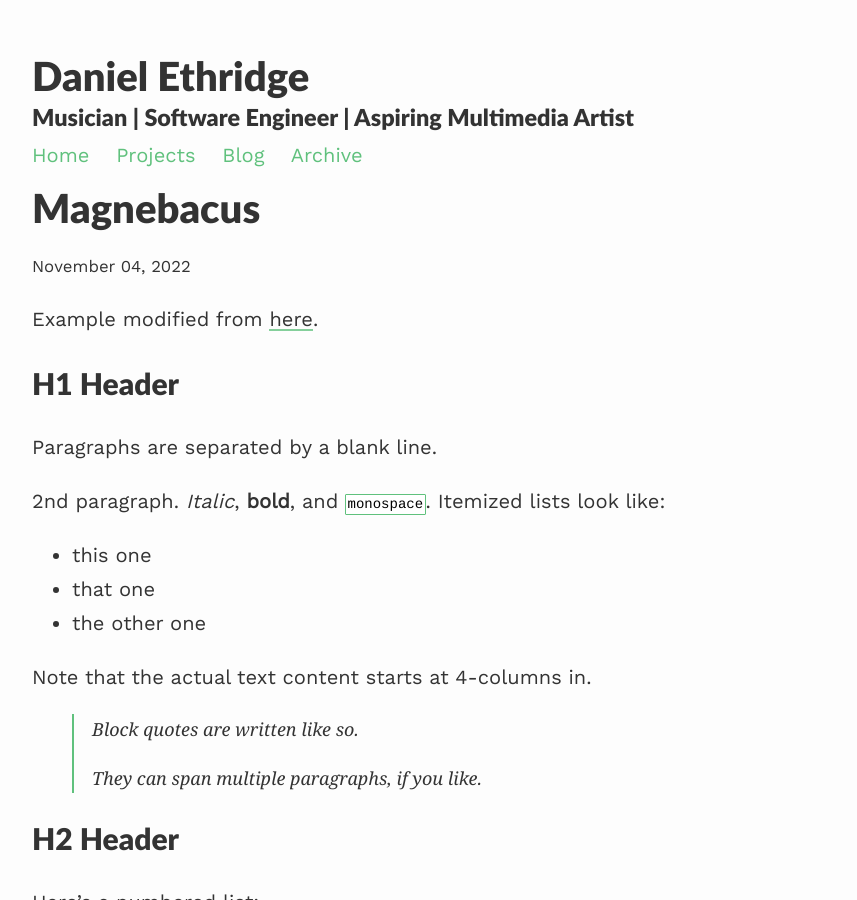
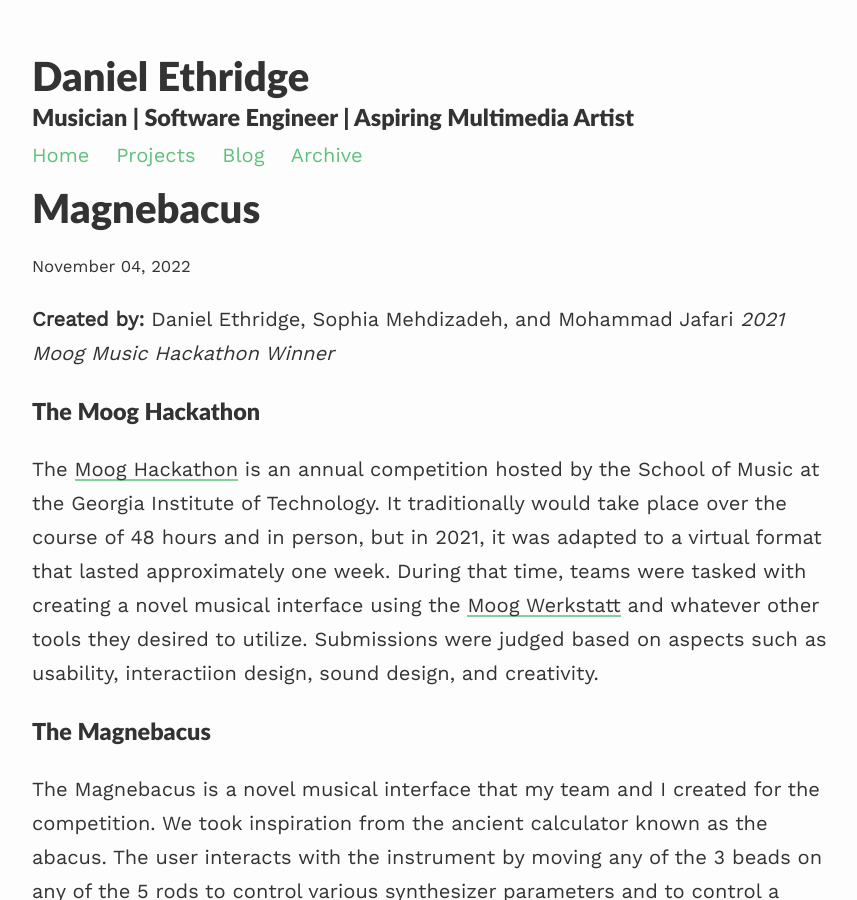
Before and after one commit to daniel-ethridge/daniel-ethridge.github.io, a Jekyll site: the page built from _projects/magnebacus.md, in a window 1280 px wide and 900 px high. Shown: the whole window, without its empty margins (208-1065 px from the left). Built offline with Jekyll 4.4.1, drawn with Linux system fonts in a browser that asks for light colours; nearby versions of some CDN libraries; formulas are drawn with MathJax 3; some of the changed text lies outside the part shown.

Commit message:
Added links to music

```diff
--- a/_projects/magnebacus.md
+++ b/_projects/magnebacus.md
@@ -3,140 +3,17 @@ layout: post
 title: Magnebacus
 description: A New and Unique Electronic Instrument
 ---
+**Created by:** Daniel Ethridge, Sophia Mehdizadeh, and Mohammad Jafari
+*2021 Moog Music Hackathon Winner*
 
-Example modified from [here](http://www.unexpected-vortices.com/sw/rippledoc/quick-markdown-example.html){:target="_blank"}.
+### The Moog Hackathon ###
+The [Moog Hackathon](https://guthman.gatech.edu/moog-hackathon) is an annual competition hosted by the School of Music at the Georgia Institute of Technology. It traditionally would take place over the course of 48 hours and in person, but in 2021, it was adapted to a virtual format that lasted approximately one week. During that time, teams were tasked with creating a novel musical interface using the [Moog Werkstatt](https://www.moogmusic.com/products/werkstatt-01-cv-expander) and whatever other tools they desired to utilize. Submissions were judged based on aspects such as usability, interactiion design, sound design, and creativity.
 
-H1 Header
-============
+### The Magnebacus ###
+The Magnebacus is a novel musical interface that my team and I created for the competition. We took inspiration from the ancient calculator known as the abacus. The user interacts with the instrument by moving any of the 3 beads on any of the 5 rods to control various synthesizer parameters and to control a sequencer. In addition, the Magnebacus features an ultrasonic sensor on top to control a low pass filter as well as environmental sensors. These sensors affect the sound depending on the current humidity and brightness of whatever room or location the instrument is in. The Magnebacus software is comprised of an arduino script and a Max/MSP patch.
 
-Paragraphs are separated by a blank line.
-
-2nd paragraph. *Italic*, **bold**, and `monospace`. Itemized lists
-look like:
-
-  * this one
-  * that one
-  * the other one
-
-Note that the actual text
-content starts at 4-columns in.
-
-> Block quotes are
-> written like so.
->
-> They can span multiple paragraphs,
-> if you like.
-
-
-H2 Header
-------------
-
-Here's a numbered list:
-
- 1. first item
- 2. second item
- 3. third item
-
-Note again how the actual text starts at 4 columns in (4 characters
-from the left side). Here's a code sample:
-
-    # Let me re-iterate ...
-    for i in 1 .. 10 { do-something(i) }
-
-As you probably guessed, indented 4 spaces. By the way, instead of
-indenting the block, you can use delimited blocks, if you like:
-
-~~~
-define foobar() {
-    print "Welcome to flavor country!";
-}
-~~~
-
-(which makes copying & pasting easier). You can optionally mark the
-delimited block for Pandoc to syntax highlight it by specifying the languagae after the start of a block (e.g. `~~~python`) which would look like :
-
-~~~python
-import time
-# Quick, count to ten!
-for i in range(10):
-    # (but not *too* quick)
-    time.sleep(0.5)
-    print(i)
-~~~
-
-### An H3 header ###
-
-Now a nested list:
-
- 1. First, get these ingredients:
-
-      * carrots
-      * celery
-      * lentils
-
- 2. Boil some water.
-
- 3. Dump everything in the pot and follow
-    this algorithm:
-
-        find wooden spoon
-        uncover pot
-        stir
-        cover pot
-        balance wooden spoon precariously on pot handle
-        wait 10 minutes
-        goto first step (or shut off burner when done)
-
-    Do not bump wooden spoon or it will fall.
-
-Notice again how text always lines up on 4-space indents (including
-that last line which continues item 3 above).
-
-Here's a footnote [^1].
-
-[^1]: Some footnote text.
-
-Tables can look like this:
-
-| Header 1 | Header 2                   | Header 3 |
-|:--------:|:--------------------------:|:--------:|
-| data1a   | Data is longer than header | 1        |
-| d1b      | add a cell                 |          |
-| lorem    | ipsum                      | 3        |
-|          | empty outside cells        |          |
-| skip     |                            | 5        |
-| six      | Morbi purus                | 6        |
-
-
-A horizontal rule follows.
-
-***
-
-Here's a definition list:
-
-apples
-  : Good for making applesauce.
-
-oranges
-  : Citrus!
-
-tomatoes
-  : There's no "e" in tomatoe.
-
-Again, text is indented 4 spaces. (Put a blank line between each
-term and  its definition to spread things out more.)
-
-Here's a "line block" (note how whitespace is honored):
-
-| Line one
-|   Line too
-| Line tree
-
-and images can be specified like so:
-
-![example image](https://images.unsplash.com/photo-1488190211105-8b0e65b80b4e?w=300&h=300&fit=crop "An exemplary image")
-
-Inline math equation: $\omega = d\phi / dt$. Display
-math should get its own line like so:
-
-$$I = \int \rho R^{2} dV$$
+Check out the video below to see more.
+Key timestamps:
+  * 0:00 - Overview
+  * 1:40 - Description
+  * 3:09 - Performance (Wear headphones for optimal experience)
```
Also changed, not shown: _projects/anteronesia.md (+3 -134 lines), _projects/music.md (+18 -1 lines).
